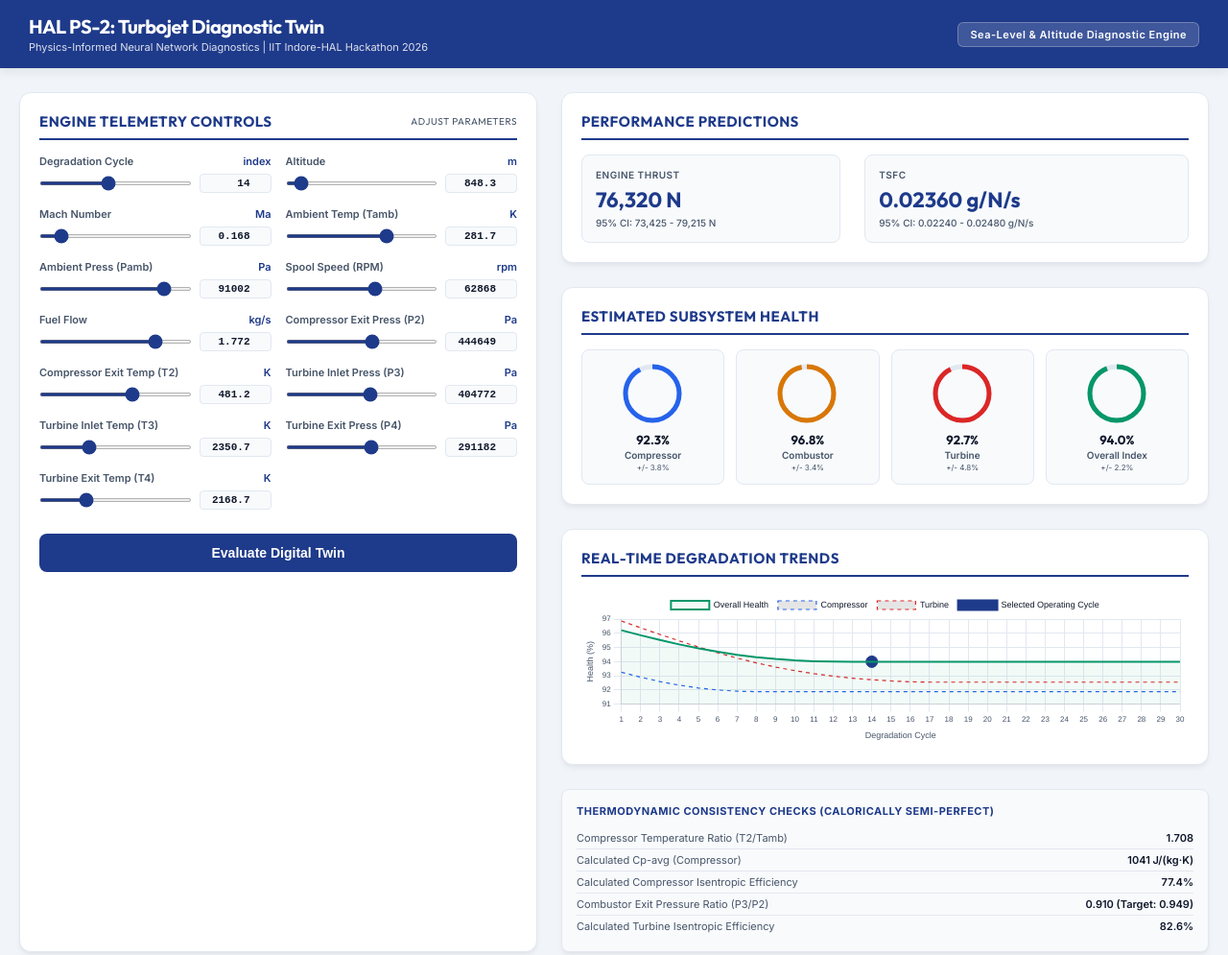
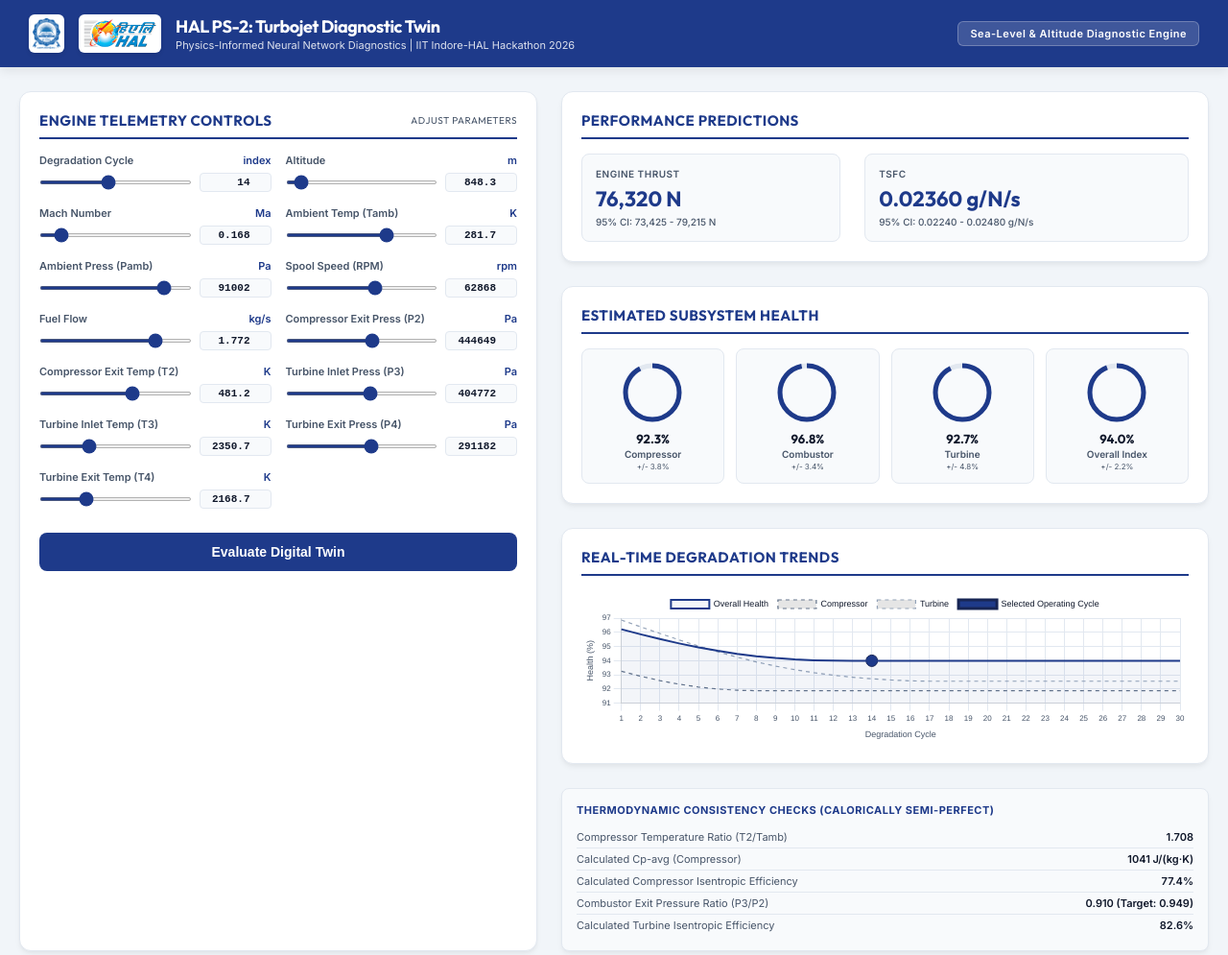
Before and after one commit to SudaisFarooq/Aerothon, a plain HTML site: page public/index.html in a window 1280 px wide. Shown: the whole page at 96% size. Drawn offline with nearby package versions, Linux system fonts and the light colour scheme.

Commit message:
Restrict dashboard color scheme to a single Navy Blue template color, and embed official hackathon template logos in header

```diff
--- a/public/index.html
+++ b/public/index.html
@@ -15,14 +15,14 @@
       --bg: #F1F5F9;
       --card-bg: #FFFFFF;
       --card-border: #E2E8F0;
-      --primary: #1E3A8A;       /* Navy Blue */
+      --primary: #1E3A8A;       /* Deep Navy Blue from PPT Template */
       --primary-hover: #172554;
       --text: #0F172A;          /* Slate Dark */
       --text-muted: #475569;    /* Slate Gray */
-      --success: #059669;       /* Emerald */
-      --warning: #D97706;       /* Amber */
-      --danger: #DC2626;        /* Red */
-      --accent: #2563EB;        /* Primary Blue */
+      --success: #1E3A8A;       /* Styled in uniform Navy Blue */
+      --warning: #1E3A8A;
+      --danger: #1E3A8A;
+      --accent: #1E3A8A;
     }
 
     * {
@@ -50,9 +50,23 @@
       box-shadow: 0 4px 10px rgba(0, 0, 0, 0.08);
     }
 
+    .header-left {
+      display: flex;
+      align-items: center;
+      gap: 15px;
+    }
+
+    .header-logo-img {
+      height: 40px;
+      background-color: #FFFFFF;
+      padding: 4px;
+      border-radius: 6px;
+      box-shadow: 0 2px 4px rgba(0, 0, 0, 0.1);
+    }
+
     .header-logo h1 {
       font-family: 'Outfit', sans-serif;
-      font-size: 20px;
+      font-size: 18px;
       font-weight: 700;
       letter-spacing: -0.5px;
     }
@@ -60,7 +74,7 @@
     .header-logo p {
       font-size: 11px;
       opacity: 0.85;
-      margin-top: 2px;
+      margin-top: 1px;
     }
 
     .header-tag {
@@ -364,9 +378,13 @@
 <body>
 
   <header>
-    <div class="header-logo">
-      <h1>HAL PS-2: Turbojet Diagnostic Twin</h1>
-      <p>Physics-Informed Neural Network Diagnostics | IIT Indore-HAL Hackathon 2026</p>
+    <div class="header-left">
+      <img src="logo1.png" alt="HAL Logo" class="header-logo-img">
+      <img src="logo2.png" alt="IIT Indore Logo" class="header-logo-img">
+      <div class="header-logo">
+        <h1>HAL PS-2: Turbojet Diagnostic Twin</h1>
+        <p>Physics-Informed Neural Network Diagnostics | IIT Indore-HAL Hackathon 2026</p>
+      </div>
     </div>
     <span class="header-tag">Sea-Level & Altitude Diagnostic Engine</span>
   </header>
@@ -570,7 +588,7 @@
             <div class="gauge-wrapper">
               <svg class="gauge-svg">
                 <circle class="gauge-bg" cx="32" cy="32" r="28"></circle>
-                <circle class="gauge-fill" id="fillComp" cx="32" cy="32" r="28" style="stroke: var(--accent);"></circle>
+                <circle class="gauge-fill" id="fillComp" cx="32" cy="32" r="28" style="stroke: var(--primary);"></circle>
               </svg>
               <div class="gauge-text" id="lblComp">0.0%</div>
               <div class="gauge-label">Compressor</div>
@@ -581,7 +599,7 @@
             <div class="gauge-wrapper">
               <svg class="gauge-svg">
                 <circle class="gauge-bg" cx="32" cy="32" r="28"></circle>
-                <circle class="gauge-fill" id="fillComb" cx="32" cy="32" r="28" style="stroke: var(--warning);"></circle>
+                <circle class="gauge-fill" id="fillComb" cx="32" cy="32" r="28" style="stroke: var(--primary);"></circle>
               </svg>
               <div class="gauge-text" id="lblComb">0.0%</div>
               <div class="gauge-label">Combustor</div>
@@ -592,7 +610,7 @@
             <div class="gauge-wrapper">
               <svg class="gauge-svg">
                 <circle class="gauge-bg" cx="32" cy="32" r="28"></circle>
-                <circle class="gauge-fill" id="fillTurb" cx="32" cy="32" r="28" style="stroke: var(--danger);"></circle>
+                <circle class="gauge-fill" id="fillTurb" cx="32" cy="32" r="28" style="stroke: var(--primary);"></circle>
               </svg>
               <div class="gauge-text" id="lblTurb">0.0%</div>
               <div class="gauge-label">Turbine</div>
@@ -603,7 +621,7 @@
             <div class="gauge-wrapper">
               <svg class="gauge-svg">
                 <circle class="gauge-bg" cx="32" cy="32" r="28"></circle>
-                <circle class="gauge-fill" id="fillOverall" cx="32" cy="32" r="28" style="stroke: var(--success);"></circle>
+                <circle class="gauge-fill" id="fillOverall" cx="32" cy="32" r="28" style="stroke: var(--primary);"></circle>
               </svg>
               <div class="gauge-text" id="lblOverall">0.0%</div>
               <div class="gauge-label">Overall Index</div>
@@ -836,8 +854,8 @@
               {
                 label: 'Overall Health',
                 data: overallData,
-                borderColor: '#059669',
-                backgroundColor: 'rgba(5, 150, 105, 0.05)',
+                borderColor: '#1E3A8A',     /* Uniform primary Navy Blue */
+                backgroundColor: 'rgba(30, 58, 138, 0.05)',
                 borderWidth: 2,
                 pointRadius: 0,
                 fill: true
@@ -845,7 +863,7 @@
               {
                 label: 'Compressor',
                 data: compData,
-                borderColor: '#2563EB',
+                borderColor: '#64748B',     /* Neutral Slate gray for subsystems */
                 borderWidth: 1.2,
                 pointRadius: 0,
                 borderDash: [4, 4],
@@ -854,7 +872,7 @@
               {
                 label: 'Turbine',
                 data: turbData,
-                borderColor: '#DC2626',
+                borderColor: '#94A3B8',     /* Light Slate gray for subsystems */
                 borderWidth: 1.2,
                 pointRadius: 0,
                 borderDash: [4, 4],
@@ -863,7 +881,7 @@
               {
                 label: 'Selected Operating Cycle',
                 data: currentPointData,
-                borderColor: '#1E3A8A',
+                borderColor: '#172554',
                 backgroundColor: '#1E3A8A',
                 pointRadius: 6,
                 pointHoverRadius: 8,
@@ -898,6 +916,22 @@
     }
 
     // Trigger local client-side prediction run
+    // Update SVG progress ring coordinates and color mappings
+    function updateHealthGauge(id, val) {
+      const percentage = Math.min(Math.max(val * 100, 0), 100);
+      document.getElementById('lbl' + id).innerText = percentage.toFixed(1) + "%";
+
+      const circle = document.getElementById('fill' + id);
+      const radius = circle.r.baseVal.value;
+      const circumference = 2 * Math.PI * radius;
+      const offset = circumference - (percentage / 100) * circumference;
+      circle.style.strokeDasharray = circumference;
+      circle.style.strokeDashoffset = offset;
+
+      // Kept strictly in uniform Navy Blue as requested
+      circle.style.stroke = 'var(--primary)';
+    }
+
     function triggerPrediction() {
       const inputs = [];
       inputs_keys.forEach(key => {
@@ -931,19 +965,6 @@
       }
     }
 
-    // Update SVG progress ring coordinates and color mappings
-    function updateHealthGauge(id, val) {
-      const percentage = Math.min(Math.max(val * 100, 0), 100);
-      document.getElementById('lbl' + id).innerText = percentage.toFixed(1) + "%";
-
-      const circle = document.getElementById('fill' + id);
-      const radius = circle.r.baseVal.value;
-      const circumference = 2 * Math.PI * radius;
-      const offset = circumference - (percentage / 100) * circumference;
-      circle.style.strokeDasharray = circumference;
-      circle.style.strokeDashoffset = offset;
-    }
-
     function runDiagnostic(e) {
       e.preventDefault();
       triggerPrediction();
```
Also changed, not shown: public/logo1.png (added), public/logo2.png (added).
